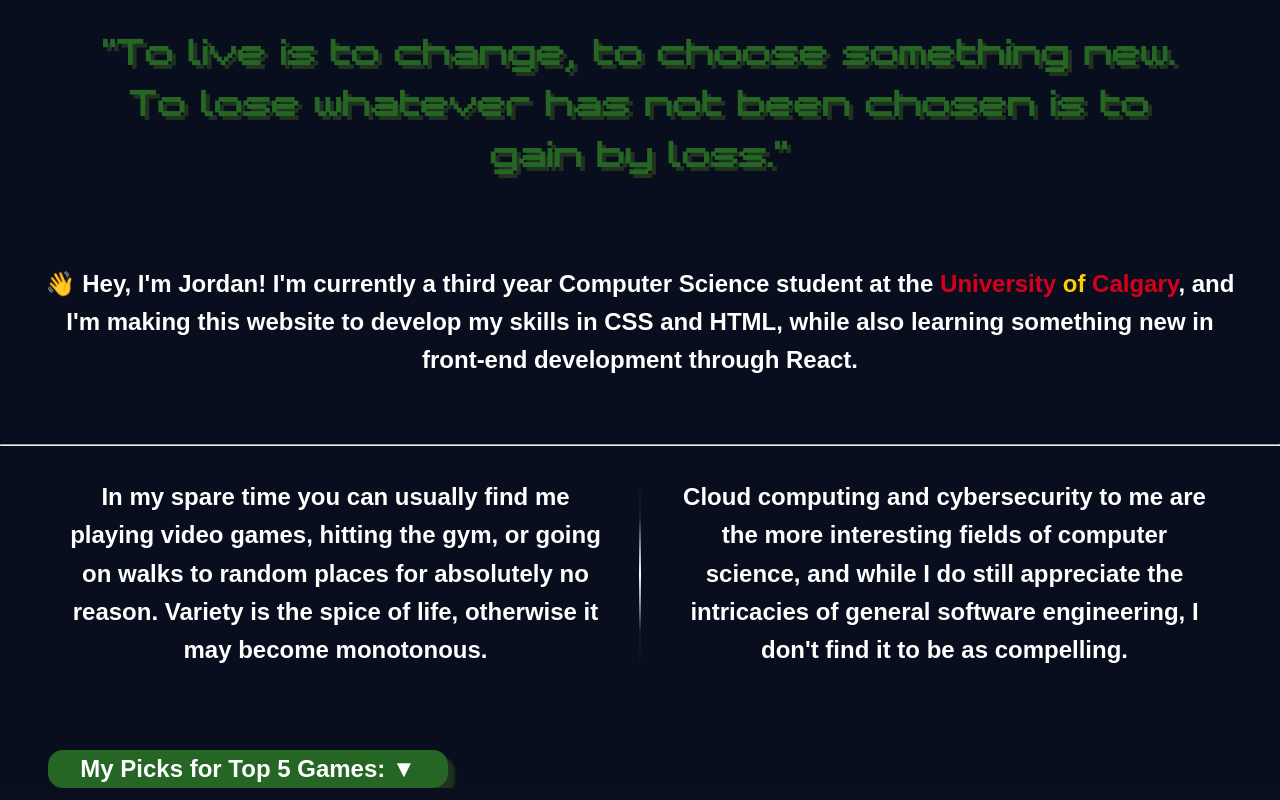
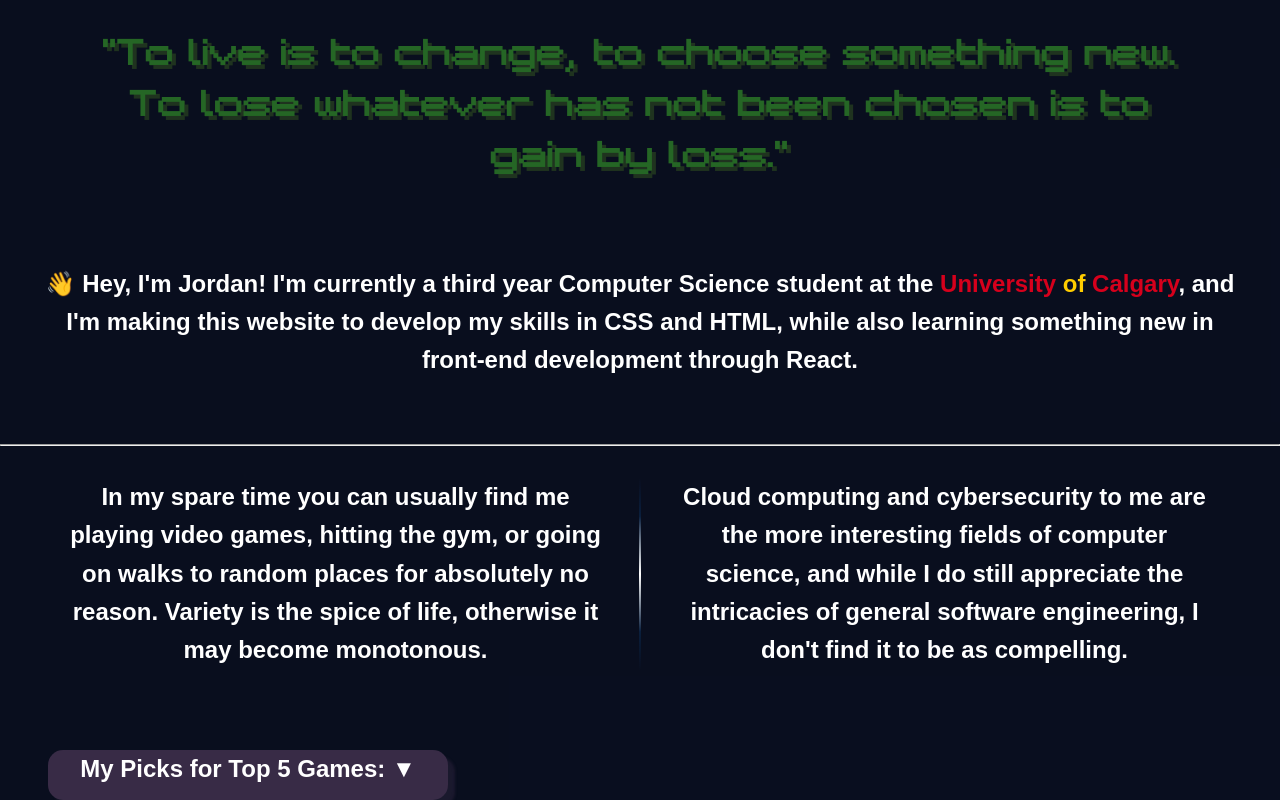
Before and after one commit to kevinleminion/portfolio-website, a React (Vite) app in the folder react-code/: page / in a window 1280 px wide. Shown: the part 849-1649 px from the top of the page. Built offline with nearby package versions, Linux system fonts and the light colour scheme; a web font is replaced by a local one.

Commit message:
extremely good headway, should be done section in around 1-2 days

```diff
--- a/react-code/src/App.jsx
+++ b/react-code/src/App.jsx
@@ -5,6 +5,7 @@ import './App.css';
 import NavBar from "./components/Navbar";
 import Home from "./components/Home";
 import About from "./components/About";
+import Dropdown from "./components/Dropdown";
 
 function App() {
   return (
--- a/react-code/src/components/About.css
+++ b/react-code/src/components/About.css
@@ -52,24 +52,6 @@
 
 }
 
-
-/* container, will do more when hovered over */
-.game-container{
-    margin-top: 3rem;
-    border-radius: 15px;
-    background: #256625;
-    box-shadow: 7px 7px 3px#1F331F;
-
-    margin-inline: 3rem;
-    width: 400px;
-}
-
-/* for the list of games, should be revealed when game container is hovered over */
-.game-list{
-
-}
-
-/* horizontal lines, simply want to apply a gradient */
 /* For the split between the two main content halves */
 .home-content hr{
     border:none;
--- a/react-code/src/components/About.jsx
+++ b/react-code/src/components/About.jsx
@@ -1,5 +1,6 @@
 import React from "react";
 import './About.css';
+import Dropdown from './Dropdown';
 
 const About = () => {
     return (
@@ -26,13 +27,8 @@ const About = () => {
                     still appreciate the intricacies of general software engineering, I don't find it to be as compelling.
                 </h2>
             </div>
-
-            <div className = "game-container">
-                <h2>My Picks for Top 5 Games: ▼</h2>
-            </div>
-
+            <Dropdown/>
         </div>
-
     );
 };
 
--- /dev/null
+++ b/react-code/src/components/Dropdown.css
@@ -0,0 +1,41 @@
+/* class for recreating a dropdown menu */
+
+/* container, will do more when hovered over */
+.game-container{
+    margin-top: 3rem;
+    border-radius: 15px;
+    background: #382B46;
+    box-shadow: 7px 7px 3px rgba(56, 43, 70, 0.4); /* game container parameters */
+
+    margin-inline: 3rem;
+    width: 400px; /* set width and left/right margin */
+    max-height: 50px; /* set initial height until hovered over */
+    transition: max-height 0.3s ease; /* max-height transition based on hover */
+    overflow: hidden;
+}
+
+.game-container:hover{
+    max-height: 500px; /* simply what is linked to the transition */
+}
+
+.game-list{
+    list-style: none;
+    font-style: italic;
+    font-family: 'Barlow Regular';
+    font-size: 1.5rem;
+
+    margin-top: 5px;
+    /* dictates the container and base rules, nothing else */
+}
+
+.game-list li{
+    margin-top: 5px;
+    border-bottom: 1px solid rgba(255, 255, 255, 0.08); /* almost transparent border line */
+    animation: slideUp 0.3s ease forwards; /* animation for each list item to use */
+}
+
+.game-list li:nth-child(1) { animation-delay: 0.05s; }
+.game-list li:nth-child(2) { animation-delay: 0.10s; } /* make each item appear one by one */
+.game-list li:nth-child(3) { animation-delay: 0.15s; }
+.game-list li:nth-child(4) { animation-delay: 0.20s; }
+.game-list li:nth-child(5) { animation-delay: 0.25s; }
--- /dev/null
+++ b/react-code/src/components/Dropdown.jsx
@@ -0,0 +1,21 @@
+import React, { useState, useRef, useEffect } from 'react';
+import './Dropdown.css';
+
+const Dropdown = () => {
+    const [menuOpen, setOpen] = useState(false);
+
+    return (
+        <div className = "game-container">
+            <h2>My Picks for Top 5 Games: ▼</h2>
+            <ul className = "game-list">
+                <li>Silent Hill 2</li>
+                <li>Devil May Cry 5</li>
+                <li>Metal Gear Solid 2</li>
+                <li>Persona 4 Golden</li>
+                <li>Resident Evil 4</li>
+            </ul>
+        </div>
+    );
+};
+
+export default Dropdown;
```
